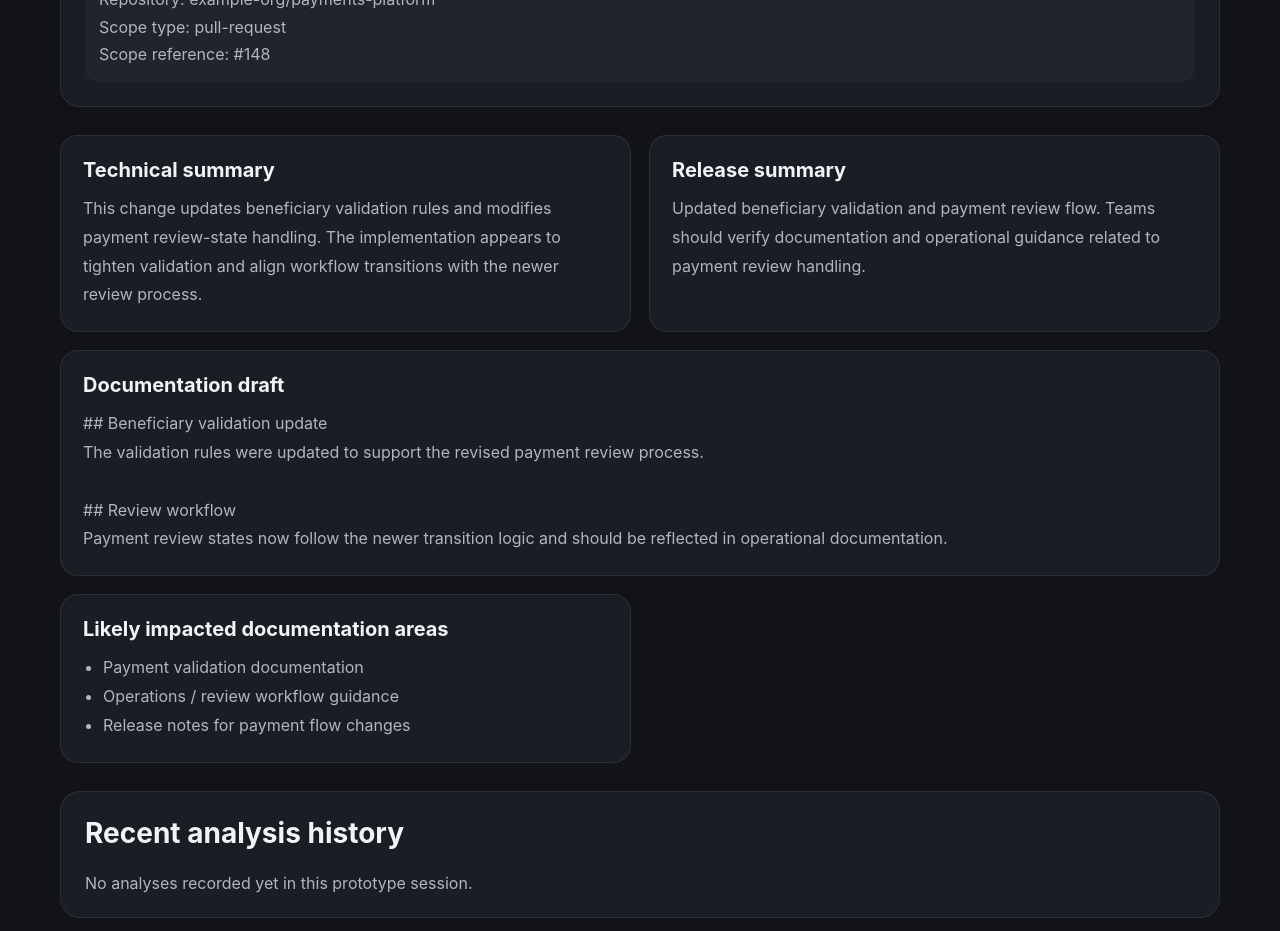
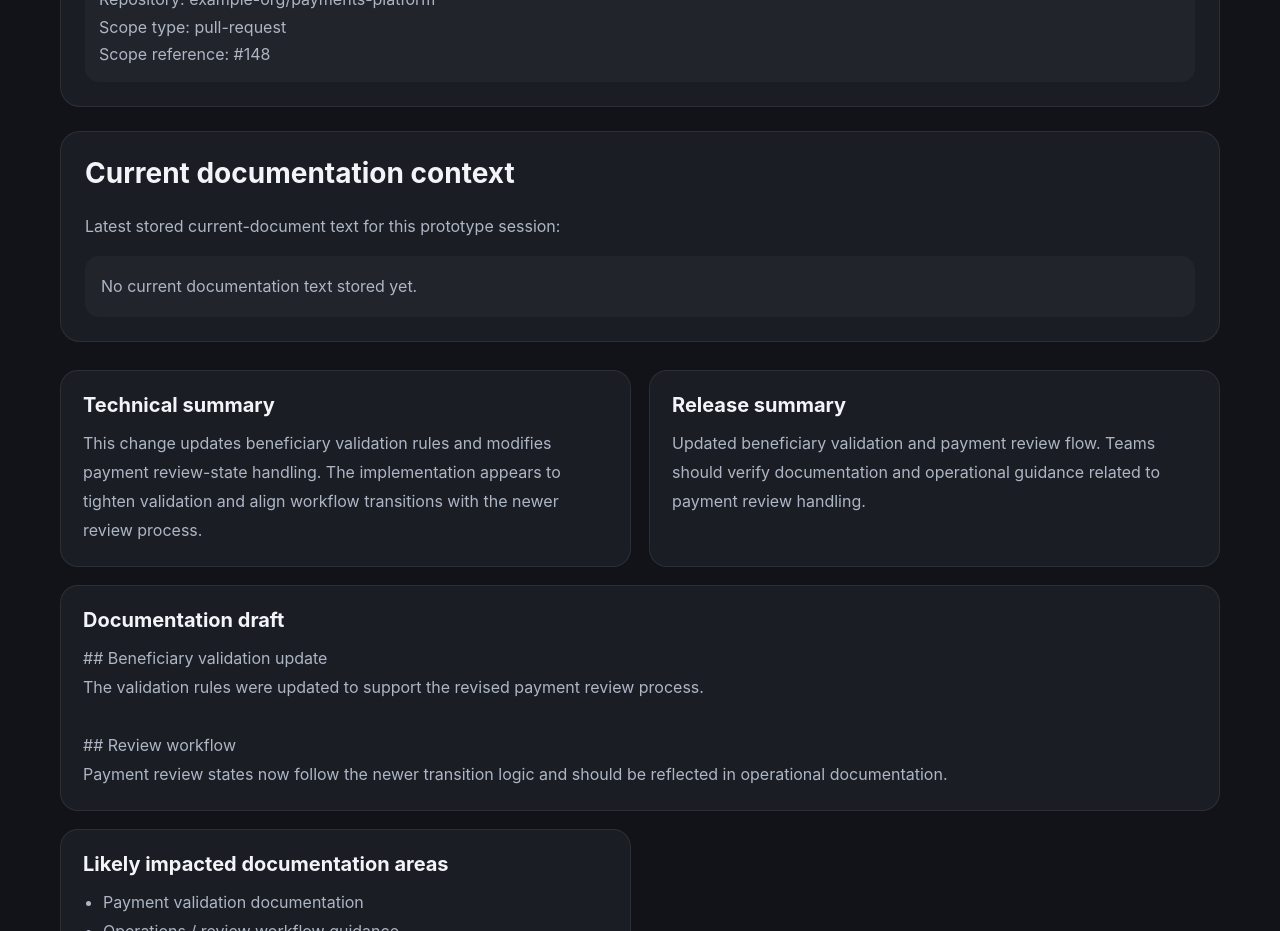
Before and after one commit to denysodyntsov/docote, a Next.js app in the folder docote-web/: page / in a window 1280 px wide. Shown: the part 2700-3631 px from the top of the page. Built offline with nearby package versions, Linux system fonts and the light colour scheme.

Commit message:
Add current documentation state to DoCoTe web

```diff
--- /dev/null
+++ b/docote-web/app/api/docs/current/route.ts
@@ -0,0 +1,13 @@
+import { NextResponse } from 'next/server';
+import { getCurrentDocText, setCurrentDocText } from '../../../../lib/current-doc-session';
+
+export async function GET() {
+  return NextResponse.json({ ok: true, currentDocText: getCurrentDocText() });
+}
+
+export async function POST(req: Request) {
+  const body = await req.json().catch(() => null);
+  const text = String(body?.currentDocText || '');
+  setCurrentDocText(text);
+  return NextResponse.json({ ok: true, currentDocText: text });
+}
--- a/docote-web/app/page.tsx
+++ b/docote-web/app/page.tsx
@@ -6,6 +6,7 @@ import { WebDemoForm } from '../components/web-demo-form';
 import { GitHubConnectCard } from '../components/github-connect-card';
 import { AnalysisHistory } from '../components/analysis-history';
 import { CommitRangeCard } from '../components/commit-range-card';
+import { CurrentDocStatus } from '../components/current-doc-status';
 
 export default function HomePage() {
   return (
@@ -28,6 +29,7 @@ export default function HomePage() {
       <RepositorySelector />
       <CommitRangeCard />
       <WebDemoForm />
+      <CurrentDocStatus />
       <OutputPreview />
       <AnalysisHistory />
       <FeatureGrid />
--- /dev/null
+++ b/docote-web/components/current-doc-status.tsx
@@ -0,0 +1,25 @@
+'use client';
+
+import { useEffect, useState } from 'react';
+
+export function CurrentDocStatus() {
+  const [text, setText] = useState('');
+
+  useEffect(() => {
+    fetch('/api/docs/current')
+      .then((r) => r.json())
+      .then((data) => setText(data.currentDocText || ''));
+  }, []);
+
+  return (
+    <section style={{ marginTop: 24, background: '#1a1d24', border: '1px solid rgba(255,255,255,0.08)', borderRadius: 20, padding: 24 }}>
+      <h2 style={{ marginTop: 0, fontSize: 28 }}>Current documentation context</h2>
+      <p style={{ color: '#aeb6c4', lineHeight: 1.7 }}>
+        Latest stored current-document text for this prototype session:
+      </p>
+      <div style={{ background: 'rgba(255,255,255,0.03)', borderRadius: 14, padding: 16, color: '#aeb6c4', whiteSpace: 'pre-wrap', lineHeight: 1.8 }}>
+        {text || 'No current documentation text stored yet.'}
+      </div>
+    </section>
+  );
+}
--- a/docote-web/components/web-demo-form.tsx
+++ b/docote-web/components/web-demo-form.tsx
@@ -43,6 +43,12 @@ export function WebDemoForm() {
     };
 
     try {
+      await fetch('/api/docs/current', {
+        method: 'POST',
+        headers: { 'Content-Type': 'application/json' },
+        body: JSON.stringify({ currentDocText: payload.currentDocText })
+      });
+
       const res = await fetch('/api/analyze', {
         method: 'POST',
         headers: { 'Content-Type': 'application/json' },
--- /dev/null
+++ b/docote-web/lib/current-doc-session.ts
@@ -0,0 +1,9 @@
+let currentDocText: string = '';
+
+export function setCurrentDocText(text: string) {
+  currentDocText = text;
+}
+
+export function getCurrentDocText() {
+  return currentDocText;
+}
```
Also changed, not shown: 1 other file (tests, documents, lock files or other folders).
